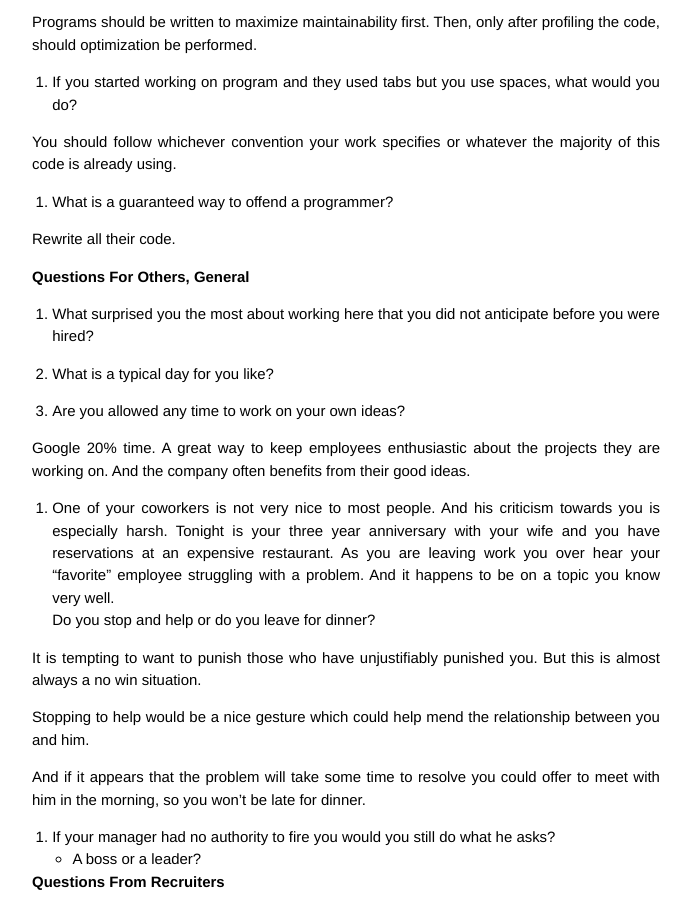
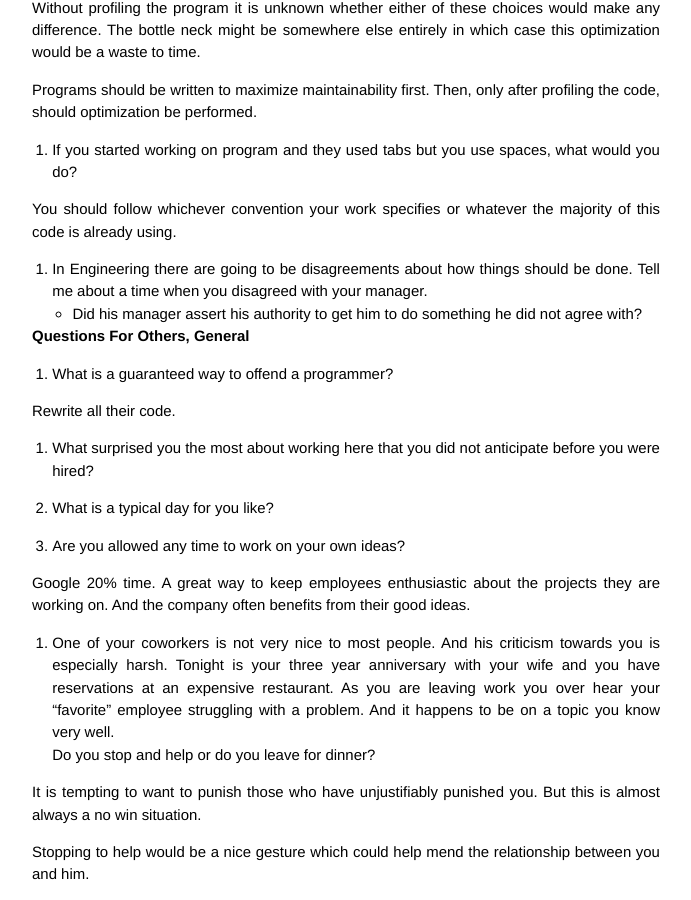
Before and after one commit to jmahler/jmahler.github.io, a Jekyll site: the page built from _posts/2014-02-22-interview_questions.md, in a window 1280 px wide and 900 px high, scrolled down 2619 px. Shown: the whole window, without its empty margins (294-985 px from the left). Built offline with Jekyll 4.4.1, drawn with Linux system fonts in a browser that asks for light colours; Markdown is read by kramdown in place of the engine named in the settings; some of the changed text lies outside the part shown.

Commit message:
added interview question about disagreements

```diff
--- a/_posts/2014-02-22-interview_questions.md
+++ b/_posts/2014-02-22-interview_questions.md
@@ -84,6 +84,12 @@ Would you continue development on the old project or switch to the new one?
   sunk costs - The decision should be based upon its value in todays
   market.  Past expenses should not influence the decision.
 
+1. In Engineering there are going to be disagreements about how things
+should be done.  Tell me about a time when one of your employees
+disagreed with you.
+  - If he had to assert his authority this a red flag that they are
+  a boss and not a leader.
+
 # Questions From Managers
 
 1. Where do you see yourself in 5 years?
@@ -160,11 +166,17 @@ what would you do?
   You should follow whichever convention your work specifies or whatever
   the majority of this code is already using.
 
+1. In Engineering there are going to be disagreements about how things
+should be done.  Tell me about a time when you disagreed with your
+manager.
+  - Did his manager assert his authority to get him to do something he
+  did not agree with?
+
+# Questions For Others, General
+
 1. What is a guaranteed way to offend a programmer?
 
   Rewrite all their code.
-
-# Questions For Others, General
 
 1. What surprised you the most about working here that you did
 not anticipate before you were hired?
```
